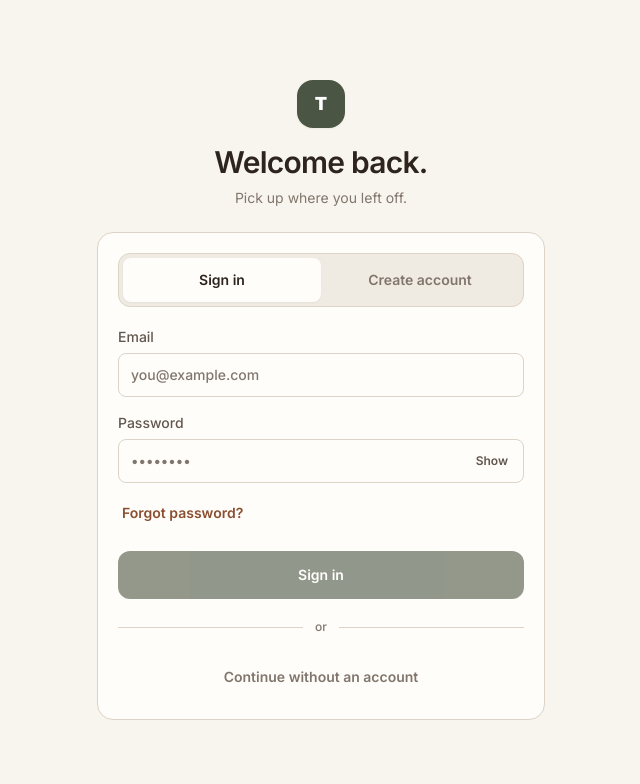
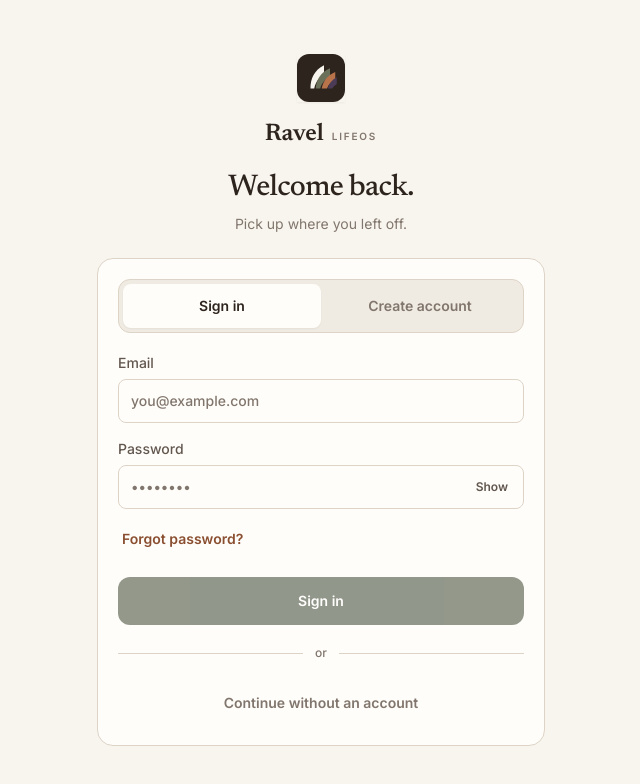
Before and after one commit to AFR0011/TapTrack, a Next.js app: page /login in a window 1280 px wide. Shown: the top 784 px of the page, without its empty margins (319-959 px from the left). Built offline with nearby package versions, Linux system fonts and the light colour scheme; no server answers.

Commit message:
Rebrand authentication surface to Ravel

```diff
--- a/app/(auth)/login/page.tsx
+++ b/app/(auth)/login/page.tsx
@@ -5,6 +5,8 @@ import { useRouter } from 'next/navigation';
 import { Button } from '@/components/ui/Button';
 import { Card } from '@/components/ui/Card';
 import { Field } from '@/components/ui/Field';
+import { RavelMark } from '@/components/brand/RavelMark';
+import { BRAND } from '@/brand';
 import { cn, focusVisibleRing } from '@/lib/cn';
 import { createSupabaseBrowserClient, isSupabaseConfigured } from '@/lib/supabase';
 
@@ -135,21 +137,23 @@ export default function LoginPage() {
           : 'Welcome back.';
   const description =
     mode === 'register'
-      ? 'Sync, Smart Categories, and Quick Capture.'
+      ? 'Optional sync and Smart Categories, with your local ledger still in charge.'
       : mode === 'forgot'
         ? 'We’ll send a secure reset link to your email.'
         : mode === 'reset'
-          ? 'Set a new password for your TapTrack account.'
+          ? `Set a new password for your ${BRAND.name} account.`
           : 'Pick up where you left off.';
 
   return (
     <div className="flex min-h-dvh items-center justify-center bg-background p-4 sm:p-6">
       <div className="w-full max-w-md">
         <div className="mb-6 text-center">
-          <div className="mx-auto grid h-12 w-12 place-items-center rounded-2xl bg-action-primary text-lg font-black text-white shadow-sm">
-            T
+          <RavelMark className="mx-auto h-12 w-12 shadow-sm" />
+          <div className="mt-4 flex items-baseline justify-center gap-2">
+            <span className="font-display text-2xl font-semibold text-primary">{BRAND.name}</span>
+            <span className="text-[10px] font-semibold uppercase tracking-[0.18em] text-muted">{BRAND.parent}</span>
           </div>
-          <h1 className="mt-4 text-3xl font-semibold tracking-tight text-primary">{heading}</h1>
+          <h1 className="font-display mt-5 text-3xl font-medium tracking-tight text-primary">{heading}</h1>
           <p className="mt-2 text-sm text-muted">{description}</p>
         </div>
 
@@ -183,8 +187,8 @@ export default function LoginPage() {
           ) : passwordUpdated ? (
             <SuccessPanel
               title="Password updated."
-              description="Your new password is ready. You can continue to TapTrack now."
-              actionLabel="Continue to TapTrack"
+              description={`Your new password is ready. You can continue to ${BRAND.name} now.`}
+              actionLabel={`Continue to ${BRAND.name}`}
               onAction={() => {
                 router.replace('/app');
                 router.refresh();
@@ -361,7 +365,7 @@ function SuccessPanel({
       <div className="mx-auto grid h-12 w-12 place-items-center rounded-full bg-success-muted text-xl text-success">
         ✓
       </div>
-      <h2 className="mt-4 text-xl font-semibold text-primary">{title}</h2>
+      <h2 className="font-display mt-4 text-xl font-semibold text-primary">{title}</h2>
       <p className="mt-2 text-sm text-muted">{description}</p>
       <Button type="button" fullWidth className="mt-6" onClick={onAction}>
         {actionLabel}
```
